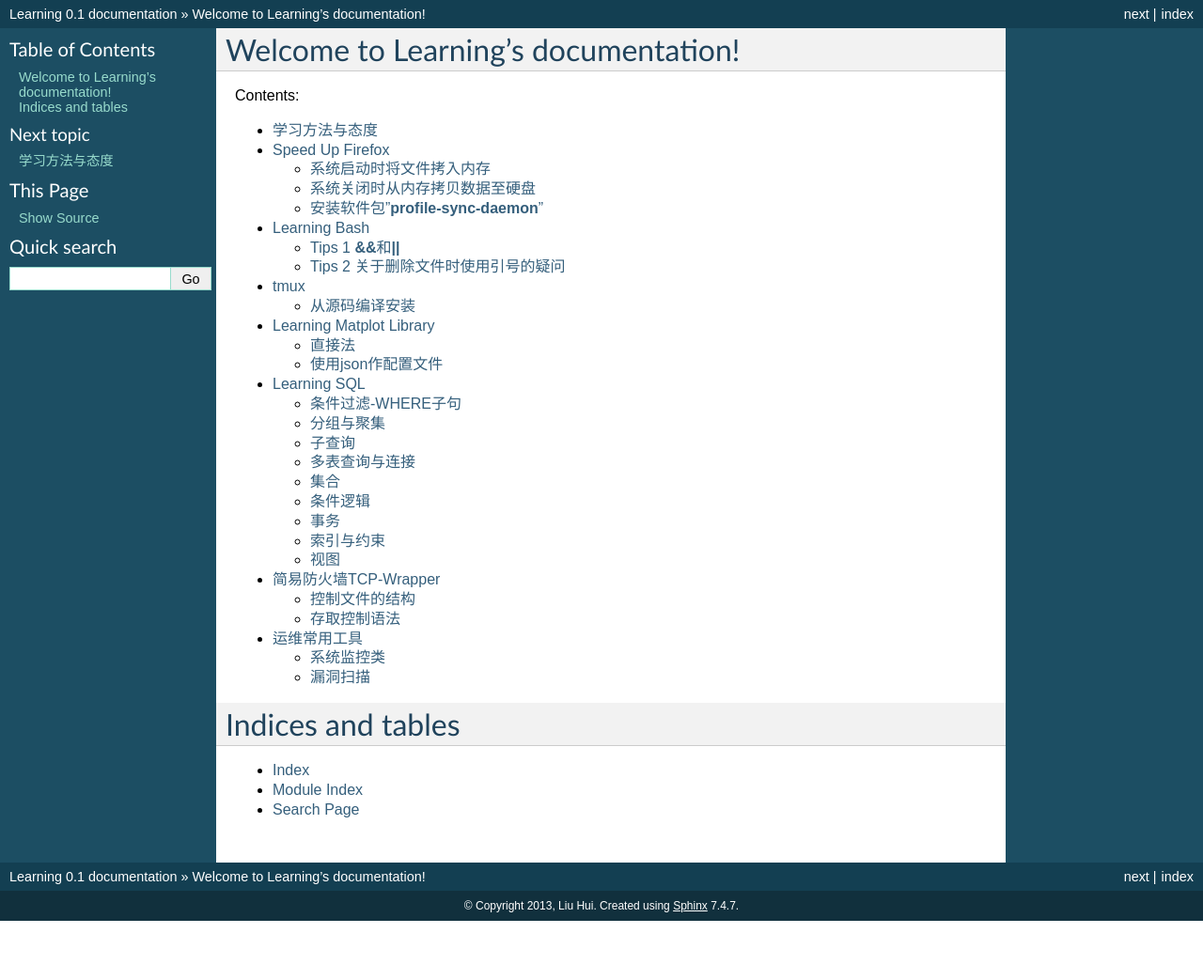
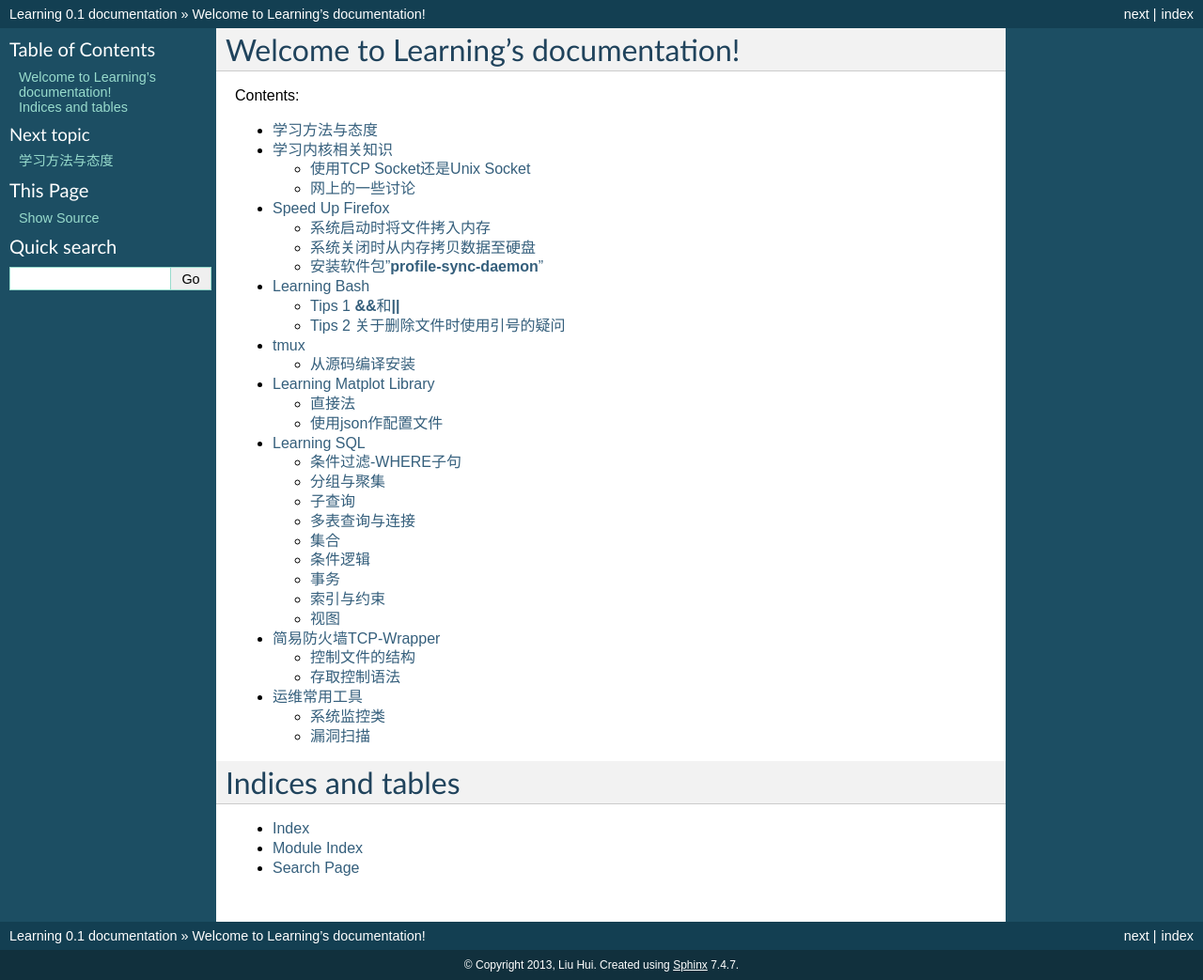
Before and after one commit to huiliu/learning.docs.hui, a Sphinx documentation site: the page built from source/index.rst, in a window 1280 px wide. Shown: the whole page at 94% size. Built offline with Sphinx 7.4.7, drawn with Linux system fonts in a browser that asks for light colours; formulas are drawn with MathJax 3; before the commit the page ends 980 px from its top, so only the background shows below that; some of the changed lines change nothing that is shown.

Commit message:
添加内核学习记录文件kernel.rst
关于TCP Socket和Unix Socket的讨论

```diff
--- a/source/index.rst
+++ b/source/index.rst
@@ -12,6 +12,7 @@ Contents:
     :maxdepth: 2
 
     learning
+    kernel
     firefox
     bash
     tmux
--- /dev/null
+++ b/source/kernel.rst
@@ -0,0 +1,100 @@
+学习内核相关知识
+==================
+
+
+使用TCP Socket还是Unix Socket
+------------------------------
+
+引
+^^^
+我在想，负载均衡器，前端要与用户连接，后端要与Web Server连接，如果用户超多，系\
+统的端口会够用么？
+
+So，今天重新配置Nginx反向代理时，想将主机上的php-fpm设置为uninx socket形式，结\
+果还给整错了，整了好一会才搞定的：
+
+* php-fpm配置：
+
+.. sourcecode:: ini
+
+    ; /etc/php/fpm-php5.4/php-fpm.conf
+
+    # listen = 127.0.0.1:9000
+    listen = /var/run/php-fpm.socket
+
+* Nginx的配置
+
+.. sourcecode:: nginx
+
+    fastcgi_pass    unix:/var/run/php-fpm.socket;
+
+完成上面的设置就可以让Nginx通过Uninx Socket与PHP-FPM通信。
+
+网上的一些讨论
+----------------
+然而在网上看到了一些这方面的讨论：
+
+* 淘宝运维发生过，流量升高\ **TIME_WAIT**\ 增加，最后在error.log中出现N多(3W+) \
+  的连接MySQL失败。经他们分析认为是因为流量增大，服务器端口不够用引起的。
+
+http://www.searchtb.com/2012/05/mysql_time_wait.html
+
+* 另外有人说，用\ **Unix Socket**\ 并没有太大作用
+
+http://www.cnxct.com/default-configuration-and-performance-of-nginx-phpfpm-and-tcp-socket-or-unix-domain-socket/
+
+* 介绍针对**TIME_WAIT**情况，内核的优化：
+
++-----------------------------------------------+------------------------------+
+| **内核参数**                                  | 功能说明                     |
++===============================================+==============================+
+| **net.ipv4.tcp_syncookies** = 1               | 表示开启SYN Cookies。当出现\ |
+|                                               | SYN等待队列溢出时,启用cookies|
+|                                               | 来处理，可防范少量SYN攻击，默|
+|                                               | 认为0，表示关闭；            |
++-----------------------------------------------+------------------------------+
+| **net.ipv4.tcp_tw_reuse** = 1                 | 表示开启重用。允许将TIME-WAIT|
+|                                               | sockets重新用于新的TCP连接， |
+|                                               | 默认为0，表示关闭；          |
++-----------------------------------------------+------------------------------+
+| **net.ipv4.tcp_tw_recycle** = 1               | 表示开启TCP连接中TIME-WAIT \ |
+|                                               | sockets的快速回收，默认为0， |
+|                                               | 表示关闭。                   |
++-----------------------------------------------+------------------------------+
+| **net.ipv4.tcp_fin_timeout** = 30             | 表示如果套接字由本端要求关闭 |
+|                                               | ，这个参数决定了它保持在\    |
+|                                               | FIN-WAIT-2状态的时间。       |
++-----------------------------------------------+------------------------------+
+| **net.ipv4.tcp_keepalive_time** = 1200        | 表示当keepalive起用的时候，\ |
+|                                               | TCP发送keepalive消息的频度。 |
+|                                               | 缺省是2小时，改为20分钟。    |
++-----------------------------------------------+------------------------------+
+| **net.ipv4.ip_local_port_range** = 1024 65000 | 表示用于向外连接的端口范围。 |
+|                                               | 缺省情况下很小：32768到61000 |
+|                                               | ，改为1024到65000。          |
++-----------------------------------------------+------------------------------+
+| **net.ipv4.tcp_max_syn_backlog** = 8192       | 表示SYN队列的长度，默认为1024|
+|                                               | ，加大队列长度为8192，可以容 |
+|                                               | 纳更多等待连接的网络连接数。 |
++-----------------------------------------------+------------------------------+
+| **net.ipv4.tcp_max_tw_buckets** = 5000        | 表示系统同时保持TIME_WAIT套接|
+|                                               | 字的最大数量，如果超过这个数 |
+|                                               | 字，TIME_WAIT套接字将立刻被清|
+|                                               | 除并打印警告信息。           |
+|                                               |                              |
+|                                               | 默认为180000，改为5000。对于 |
+|                                               | Apache、Nginx等服务器，上几行|
+|                                               | 的参数可以很好地减少TIME_WAIT|
+|                                               | 套接字数量，但是对于Squid，效|
+|                                               | 果却不大。此项参数可以控制\  |
+|                                               | TIME_WAIT套接字的最大数量，避|
+|                                               | 免Squid服务器被大量的\       |
+|                                               | TIME_WAIT套接字拖死。        |
++-----------------------------------------------+------------------------------+
+
+**注:**
+    **net.ipv4.tcp_tw_reuse** = 1
+    **net.ipv4.tcp_tw_recycle** = 1
+
+设置这两个参数： **reuse**\ 是表示是否允许重新应用处于TIME-WAIT状态的socket用于\
+新的TCP连接；\ **recyse**\ 是加速TIME-WAIT sockets回收。
```
